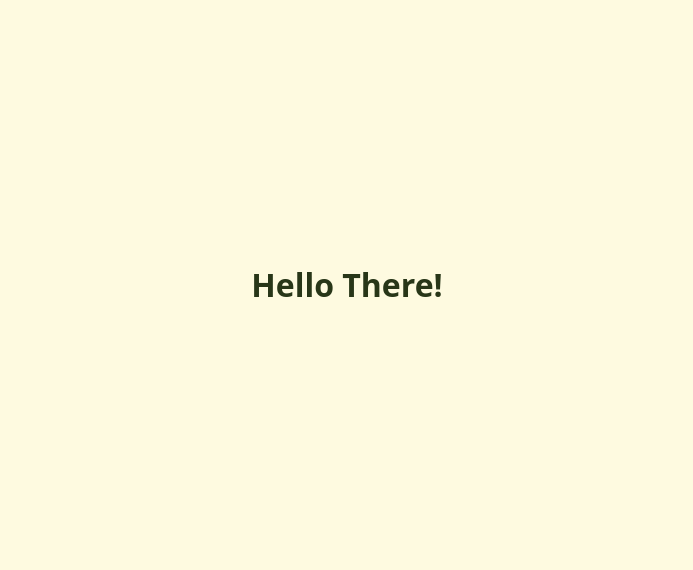
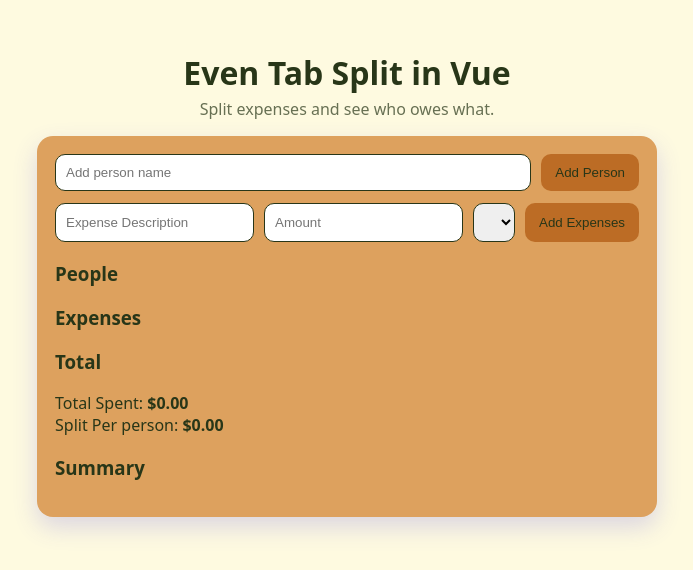
Before and after one commit to JorgeACoronado/Even-Tab-Split-Vue, a Vue app in the folder Projects/week 3/even-tab-split/: page / in a window 1280 px wide. Shown: the part 116-686 px from the top of the page, without its empty margins (293-986 px from the left). Built offline with nearby package versions, Linux system fonts and the light colour scheme.

Commit message:
Added card, changed name

```diff
--- a/Projects/week 3/even-tab-split/src/App.vue
+++ b/Projects/week 3/even-tab-split/src/App.vue
@@ -1,9 +1,70 @@
 <script setup>
+  import Header from './components/Header.vue'
+  import Card from './components/Card.vue'
 </script>
 
 <template>
-  <h1>Hello There!</h1>
+<Header/>
+<Card>
+  <main class="card">
+    <form id="personForm" class="rowForm">
+      <input id="personInput" type="text" placeholder="Add person name"/>
+      <button>Add Person</button>
+    </form>
+
+    <form id="expenseForm" class="rowForm">
+      <input id="descInput" type="text" placeholder="Expense Description"/>
+      <input id="amountInput" type="number" placeholder="Amount"/>
+      <select id="paidBySelect"></select>
+      <button>Add Expenses</button>
+    </form>
+
+    <section>
+      <h3>People</h3>
+      <ul id="peopleList" class="list"></ul>
+    </section>
+
+    <section>
+      <h3>Expenses</h3>
+      <ul id="expenseList" class="list"></ul>
+    </section>
+
+    <section>
+      <h3>Total</h3>
+      <p>
+        Total Spent: <strong id="totalSpent">$0.00</strong><br/>
+        Split Per person: <strong id="splitAmount">$0.00</strong>
+      </p>
+    </section>
+
+    <section class="summary">
+      <h3>Summary</h3>
+      <ul id="summaryList" class="list"></ul>
+    </section>
+  </main>
+</Card>
 </template>
 
 <style scoped>
+.rowForm {
+    Display: flex;
+    gap: 10px;
+    margin-bottom: 12px;
+}
+
+input, select {
+    flex: 1;
+    padding: 10px;
+    border-radius: 10px;
+    border: 1px solid #283618;
+}
+
+button {
+    padding: 10px 14px;
+    border-radius: 10px;
+    border: none;
+    background: #bc6c25;
+    color: #283618;
+    cursor: pointer;
+}
 </style>
--- /dev/null
+++ b/Projects/week 3/even-tab-split/src/components/Card.vue
@@ -0,0 +1,15 @@
+<template>
+  <main class="card">
+    <slot />
+  </main>
+</template>
+
+<style scoped>
+.card {
+    width: min(600 px, 100%);
+    background: #dda15e;
+    padding: 18px;
+    border-radius: 16px;
+    box-shadow: 0 10px 24px rgba(79, 70, 229, .2);
+}
+</style>
--- a/Projects/week 3/even-tab-split/src/components/Header.vue
+++ b/Projects/week 3/even-tab-split/src/components/Header.vue
@@ -1,6 +1,6 @@
 <template>
   <header class="top">
-    <h1>Even Tab Split</h1>
+    <h1>Even Tab Split in Vue</h1>
     <p>Split expenses and see who owes what.</p>
   </header>
 </template>
```
